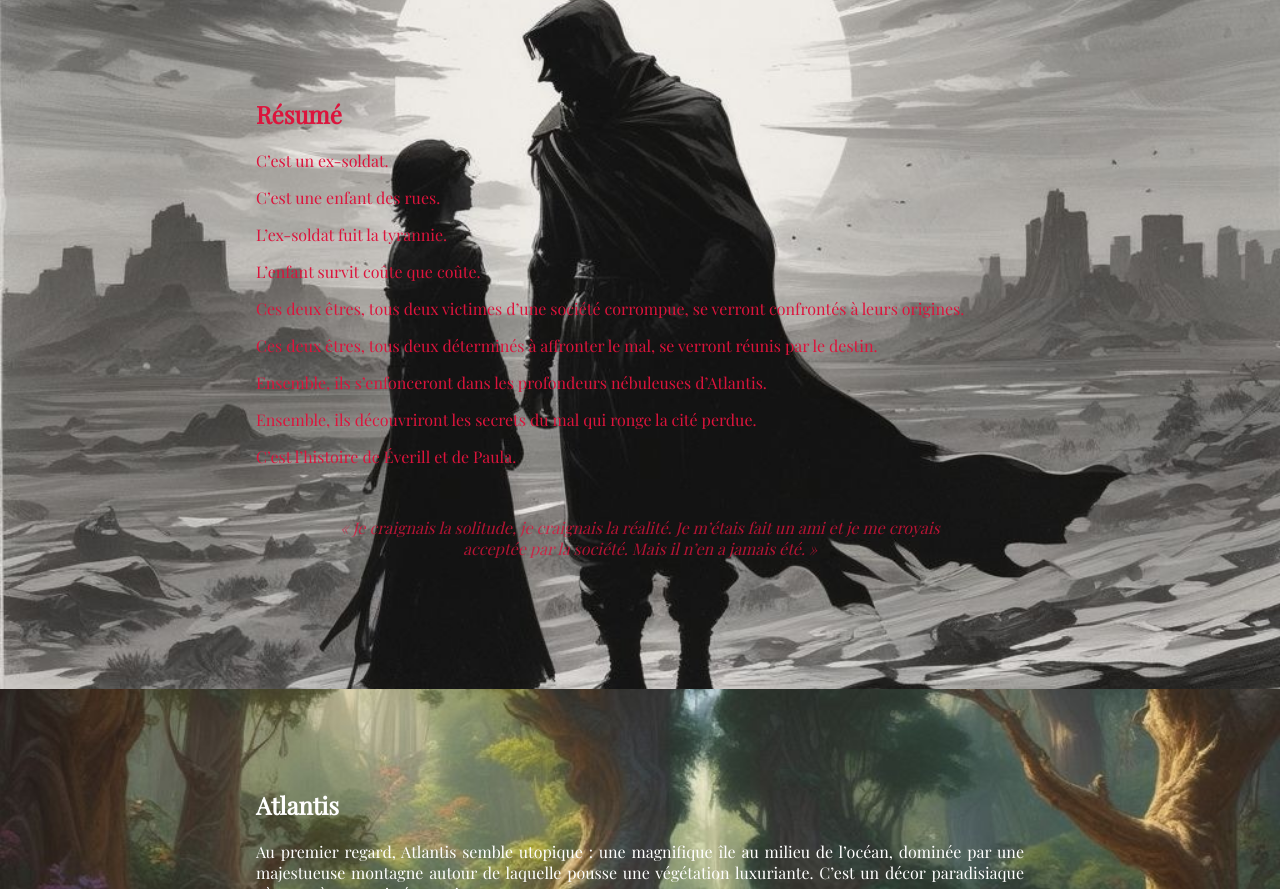
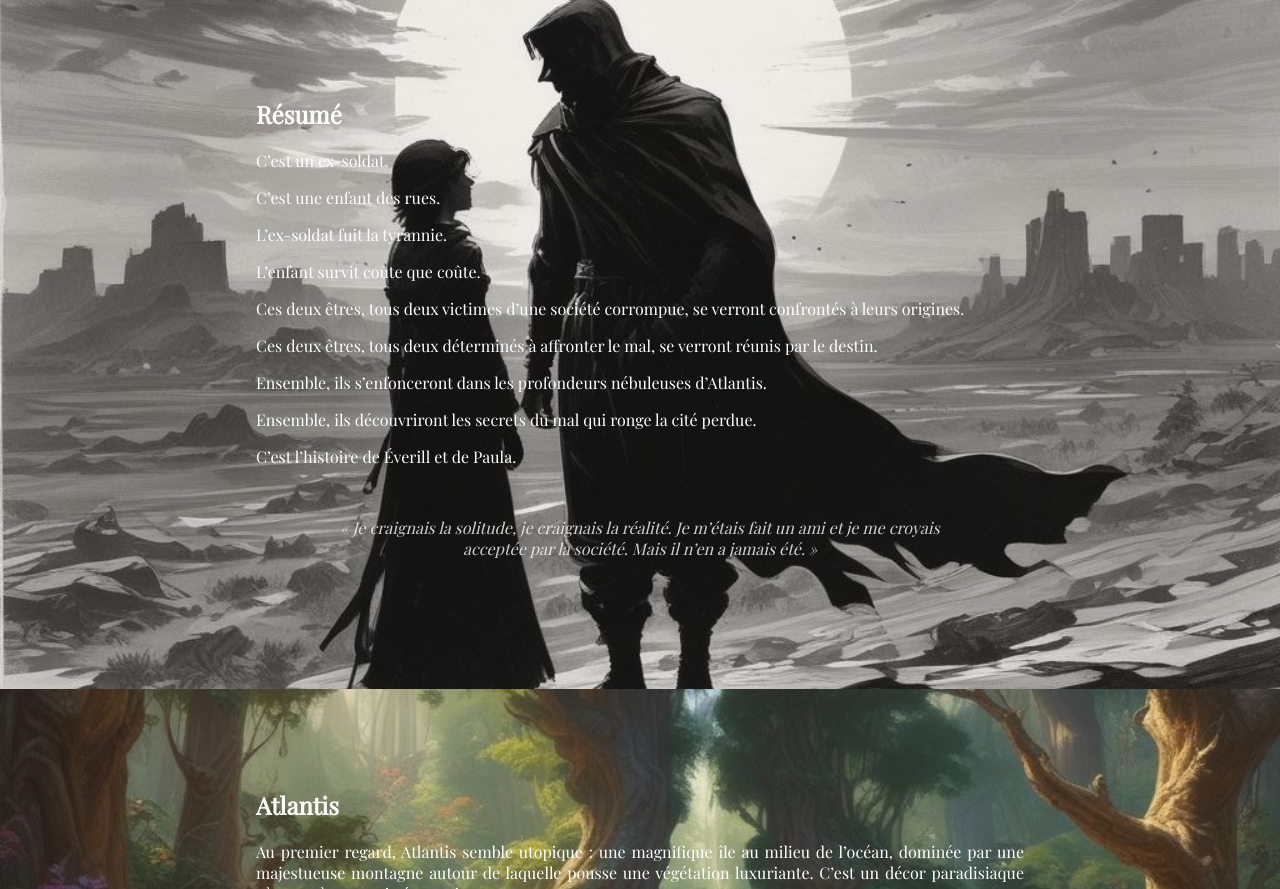
Before and after one commit to EdwardShi44/Atlantis, a plain HTML site: page index.html in a window 1280 px wide. Shown: the part 802-1691 px from the top of the page. Drawn offline with nearby package versions, Linux system fonts and the light colour scheme.

Commit message:
Add files via upload

```diff
--- a/index.html
+++ b/index.html
@@ -102,8 +102,8 @@
 <div class="author-header">Edward Shi</div>
 <a class="button" href="#resume">Découvrir</a>
 </header>
-<section id="resume"style="color: #DC143C;">
-        <h2>Résumé</h2>
+<section id="resume">
+<h2>Résumé</h2>
 <p>C’est un ex-soldat.</p>
 <p>C’est une enfant des rues.</p>
 <p>L’ex-soldat fuit la tyrannie.</p>
```
